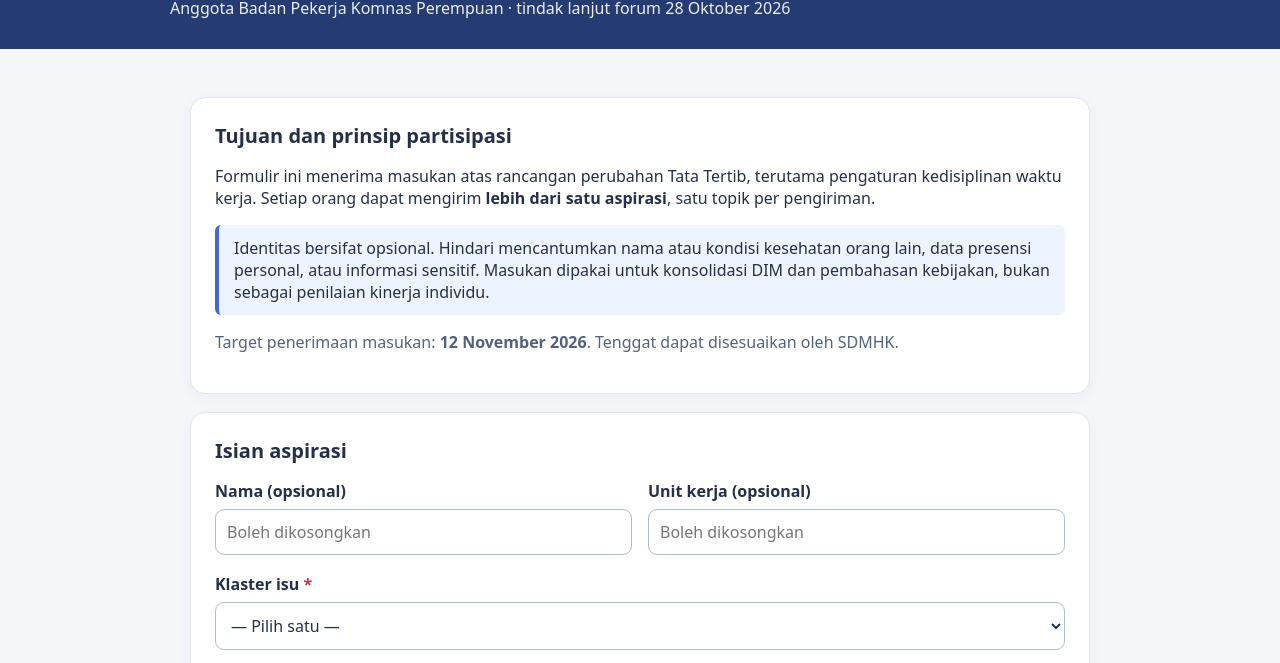
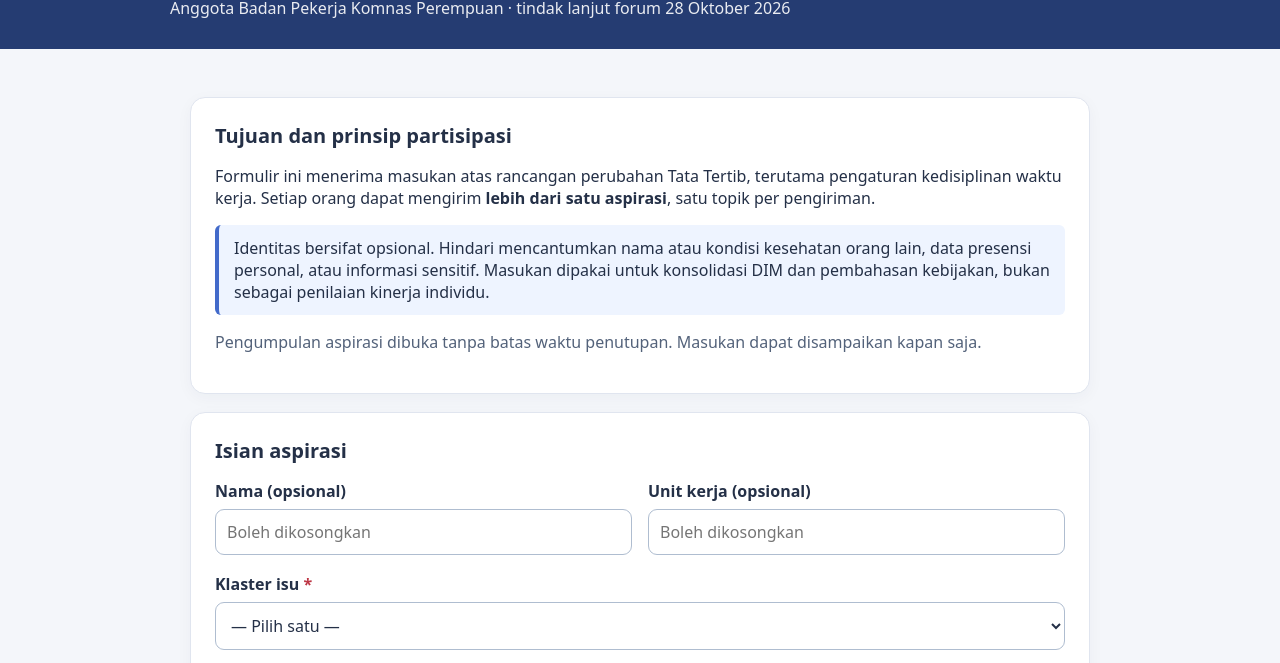
Before and after one commit to zummiyanuran/KedisiplinanWaktuKerja, a plain HTML site: page index.html in a window 1280 px wide. Shown: the part 137-800 px from the top of the page. Drawn offline with Linux system fonts and the light colour scheme.

Commit message:
Keep aspiration submissions open without a closing date

```diff
--- a/index.html
+++ b/index.html
@@ -13,7 +13,7 @@
 <body>
 <header><div><span class="tag">Ruang Demokratisasi Kebijakan Internal</span><h1>Formulir Aspirasi Kedisiplinan Waktu Kerja</h1><p class="sub">Anggota Badan Pekerja Komnas Perempuan · tindak lanjut forum 28 Oktober 2026</p></div></header>
 <main>
-  <section class="card"><h2>Tujuan dan prinsip partisipasi</h2><p>Formulir ini menerima masukan atas rancangan perubahan Tata Tertib, terutama pengaturan kedisiplinan waktu kerja. Setiap orang dapat mengirim <strong>lebih dari satu aspirasi</strong>, satu topik per pengiriman.</p><div class="notice">Identitas bersifat opsional. Hindari mencantumkan nama atau kondisi kesehatan orang lain, data presensi personal, atau informasi sensitif. Masukan dipakai untuk konsolidasi DIM dan pembahasan kebijakan, bukan sebagai penilaian kinerja individu.</div><p class="muted">Target penerimaan masukan: <strong id="deadlineText">12 November 2026</strong>. Tenggat dapat disesuaikan oleh SDMHK.</p></section>
+  <section class="card"><h2>Tujuan dan prinsip partisipasi</h2><p>Formulir ini menerima masukan atas rancangan perubahan Tata Tertib, terutama pengaturan kedisiplinan waktu kerja. Setiap orang dapat mengirim <strong>lebih dari satu aspirasi</strong>, satu topik per pengiriman.</p><div class="notice">Identitas bersifat opsional. Hindari mencantumkan nama atau kondisi kesehatan orang lain, data presensi personal, atau informasi sensitif. Masukan dipakai untuk konsolidasi DIM dan pembahasan kebijakan, bukan sebagai penilaian kinerja individu.</div><p class="muted">Pengumpulan aspirasi dibuka tanpa batas waktu penutupan. Masukan dapat disampaikan kapan saja.</p></section>
   <form id="aspirasiForm" class="card">
     <h2>Isian aspirasi</h2>
     <div class="grid">
```
